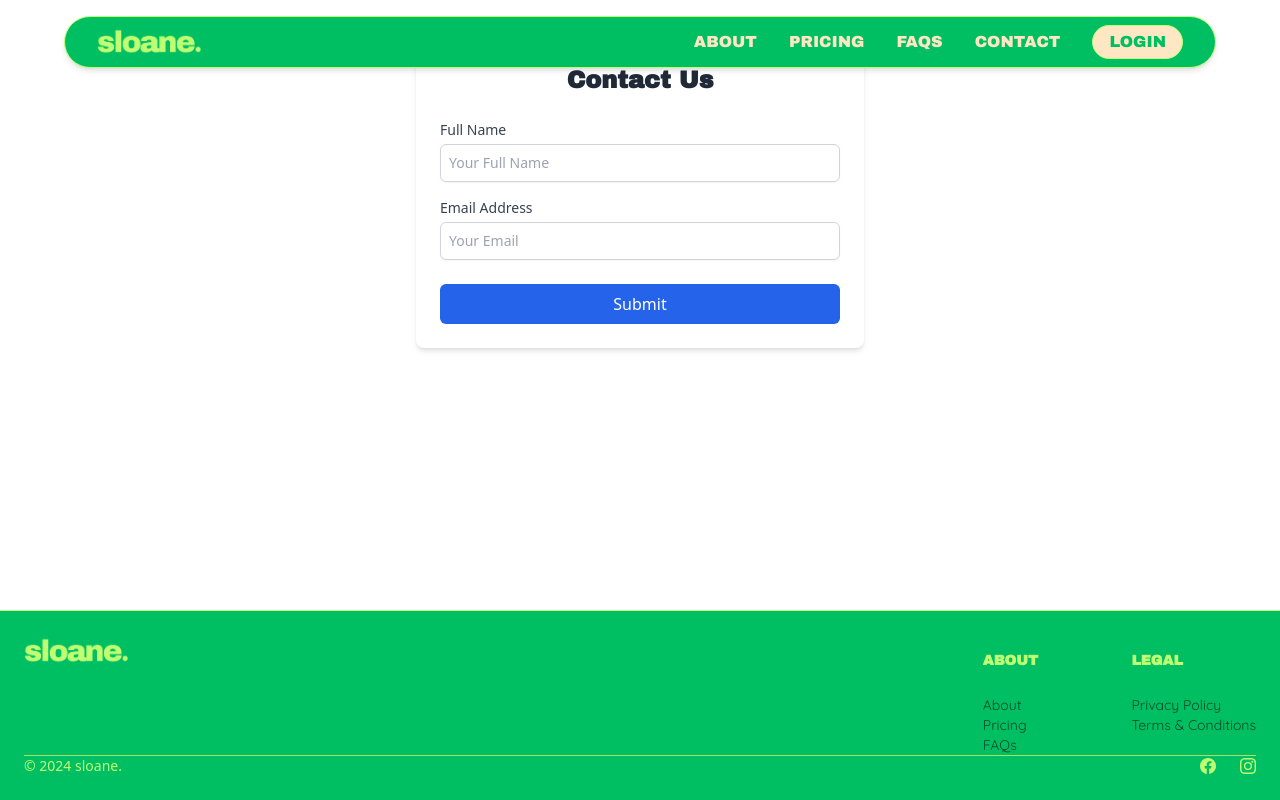
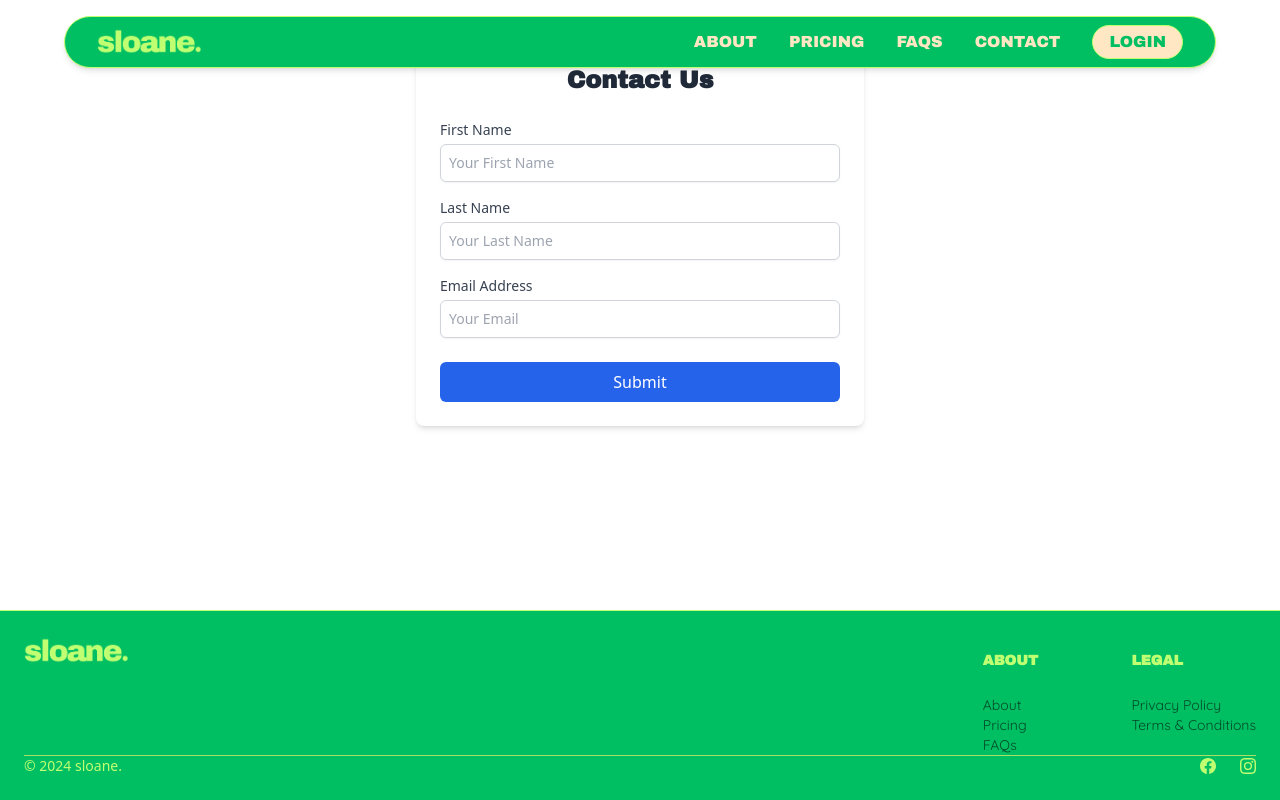
Before and after one commit to tjsoho/sloane, a Next.js app: page /ai-masterclass in a window 1280 px wide. Built offline with nearby package versions, Linux system fonts and the light colour scheme.

Commit message:
added extra field

```diff
--- a/src/app/ai-masterclass/page.tsx
+++ b/src/app/ai-masterclass/page.tsx
@@ -5,24 +5,33 @@ import { Formik, Form, Field, ErrorMessage } from 'formik';
 import * as Yup from 'yup';
 import axios from 'axios'; // Import axios for HTTP requests
 
-// Validation schema using Yup
+// Validation schema using Yup with correct casing
 const validationSchema = Yup.object({
-  fullName: Yup.string().required('Full name is required'),
-  email: Yup.string().email('Invalid email address').required('Email is required'),
+  firstName: Yup.string().required('First name is required'),
+  lastName: Yup.string().required('Last name is required'),
+  Email: Yup.string().email('Invalid email address').required('Email is required'),
 });
 
 const SimpleForm: React.FC = () => {
-  const webhookUrl = 'https://hook.us1.make.com/pbiheg53uchfgi7cdxtlucz3yms9z0ni';
+  const webhookUrl = 'YOUR_WEBHOOK_URL'; // Replace with the URL from Make.com
+
   return (
     <div className="max-w-md mx-auto mt-10 p-6 bg-white shadow-md rounded-lg">
       <h2 className="text-2xl font-bold mb-6 text-gray-800 text-center">Contact Us</h2>
       <Formik
-        initialValues={{ fullName: '', email: '' }}
+        initialValues={{ firstName: '', lastName: '', Email: '' }}
         validationSchema={validationSchema}
         onSubmit={async (values) => {
           try {
-            // Send form data to the Make.com webhook using axios
-            await axios.post(webhookUrl, values);
+            const payload = {
+              firstName: values.firstName,
+              lastName: values.lastName,
+              Email: values.Email, // Note the capital 'E' in 'Email'
+            };
+
+            console.log('Sending payload:', payload);
+
+            await axios.post(webhookUrl, payload);
             alert('Form submitted successfully!');
           } catch (error) {
             console.error('Error submitting form:', error);
@@ -32,34 +41,49 @@ const SimpleForm: React.FC = () => {
       >
         {({ isSubmitting }) => (
           <Form>
-            {/* Full Name Field */}
+            {/* First Name Field */}
             <div className="mb-4">
-              <label htmlFor="fullName" className="block text-sm font-medium text-gray-700">
-                Full Name
+              <label htmlFor="firstName" className="block text-sm font-medium text-gray-700">
+                First Name
               </label>
               <Field
                 type="text"
-                id="fullName"
-                name="fullName"
-                placeholder="Your Full Name"
+                id="firstName"
+                name="firstName"
+                placeholder="Your First Name"
                 className="mt-1 block w-full p-2 border border-gray-300 rounded-md shadow-sm focus:ring-blue-500 focus:border-blue-500 sm:text-sm"
               />
-              <ErrorMessage name="fullName" component="div" className="text-red-500 text-sm mt-1" />
+              <ErrorMessage name="firstName" component="div" className="text-red-500 text-sm mt-1" />
+            </div>
+
+            {/* Last Name Field */}
+            <div className="mb-4">
+              <label htmlFor="lastName" className="block text-sm font-medium text-gray-700">
+                Last Name
+              </label>
+              <Field
+                type="text"
+                id="lastName"
+                name="lastName"
+                placeholder="Your Last Name"
+                className="mt-1 block w-full p-2 border border-gray-300 rounded-md shadow-sm focus:ring-blue-500 focus:border-blue-500 sm:text-sm"
+              />
+              <ErrorMessage name="lastName" component="div" className="text-red-500 text-sm mt-1" />
             </div>
 
             {/* Email Field */}
             <div className="mb-6">
-              <label htmlFor="email" className="block text-sm font-medium text-gray-700">
+              <label htmlFor="Email" className="block text-sm font-medium text-gray-700">
                 Email Address
               </label>
               <Field
                 type="email"
-                id="email"
-                name="email"
+                id="Email"
+                name="Email"
                 placeholder="Your Email"
                 className="mt-1 block w-full p-2 border border-gray-300 rounded-md shadow-sm focus:ring-blue-500 focus:border-blue-500 sm:text-sm"
               />
-              <ErrorMessage name="email" component="div" className="text-red-500 text-sm mt-1" />
+              <ErrorMessage name="Email" component="div" className="text-red-500 text-sm mt-1" />
             </div>
 
             {/* Submit Button */}
```
